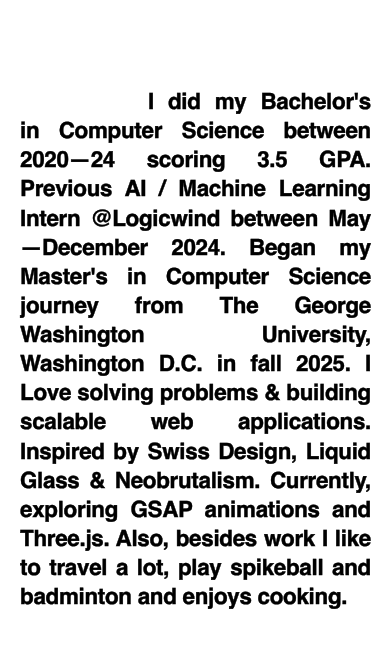
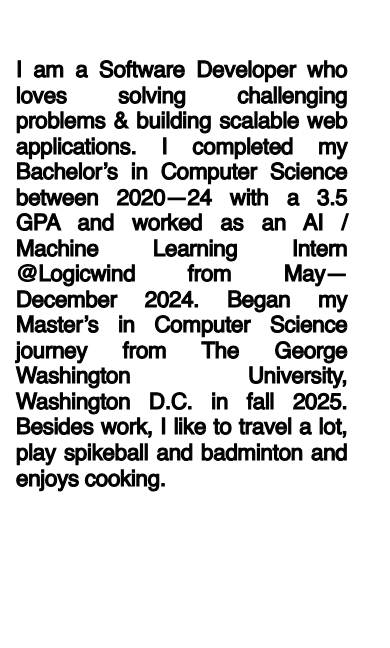
Before and after one commit to jaiminjariwala/jaiminjariwala, a React (Vite) app: page / in a window 390 px wide. Shown: the part 990-1638 px from the top of the page. Built offline with nearby package versions, Linux system fonts and the light colour scheme.

Commit message:
made significant ui changes

```diff
--- a/src/App.jsx
+++ b/src/App.jsx
@@ -40,7 +40,7 @@ function App() {
 	}, []);
 
 	return (
-		<div className="container" style={{background: 'white'}}>
+		<div className="container">
 			<Header />
 			<main>
 				<Hero />
--- a/src/components/Header/Header.css
+++ b/src/components/Header/Header.css
@@ -20,9 +20,9 @@
   /* Apple-style frosted glass effect with more blur */
   background: rgba(255, 255, 255, 0.1);
   backdrop-filter: blur(10px) saturate(10%);
-  -webkit-backdrop-filter: blur(10px) saturate(10%);
+  -webkit-backdrop-filter: blur(8px) saturate(10%);
   border-bottom: 1px solid rgba(255, 255, 255, 0.2);
-  box-shadow: 0 1px 10px rgba(0, 0, 0, 0.1);
+  box-shadow: 0 0.1px 4px rgba(0, 0, 0, 0.1);
 
   position: fixed;
   top: 0;
@@ -57,9 +57,10 @@
 }
 
 .menu-text {
-  font-size: clamp(20px, 3vw, 24px);
-  font-weight: bold;
+  font-size: clamp(24px, 3vw, 26px);
+  font-weight: normal;
   font-family: "Helvetica", sans-serif;
+  -webkit-text-stroke: 1.2px black;
   cursor: pointer;
   transition: transform 0.3s ease;
   user-select: none;
--- a/src/components/Hero/Hero.css
+++ b/src/components/Hero/Hero.css
@@ -11,16 +11,16 @@
 .hero h1 {
   font-size: clamp(2.5rem, 11vw, 12rem);
   font-weight: normal;
-  letter-spacing: clamp(-5px, -0.5vw, -9px);
+  letter-spacing: clamp(-9px, -0.9vw, -13px);
   line-height: 0.89;
-  -webkit-text-stroke: 3px black;
+  /* -webkit-text-stroke: 1px black; */
   color: black;
   margin-bottom: 2.5vh;
 }
 
 .hero p {
   max-width: 85vw;
-  font-size: clamp(1rem, 2.8vw, 2.4rem);
+  font-size: clamp(3rem, 4vw, 5rem);
   line-height: 1.04;
   letter-spacing: -0.3px;
   -webkit-text-stroke: 0.4px black;
@@ -29,7 +29,6 @@
 }
 
 .hero .introduction {
-  /* Ensure introduction section is visible */
   opacity: 1;
 }
 
@@ -50,7 +49,7 @@
   }
 
   .hero p {
-    font-size: clamp(2.8rem, 3vw, 3.2rem);
+    font-size: clamp(3rem, 4vw, 4rem);
   }
 }
 
--- a/src/components/Hero/Hero.jsx
+++ b/src/components/Hero/Hero.jsx
@@ -11,7 +11,7 @@ const Hero = () => {
 
   return (
     <div className="hero" id="hero" aria-label="Hero section">
-      <h1>Hi.<br />I’m Jaimin.</h1>
+      <h1>Welcome,<br />I’m Jaimin.</h1>
       <div ref={textRef} className="introduction">
         {/* <p className="reveal-text-container">
           Love solving problems & building scalable web applications.<br></br>
--- a/src/components/History/History.css
+++ b/src/components/History/History.css
@@ -1,31 +1,11 @@
 .history {
-  min-height: 150vh;
+  min-height: 100vh;
   padding: 0 2vw;
   font-family: "Helvetica", sans-serif;
   display: flex;
+  justify-content: center;
   flex-direction: column;
-  justify-content: flex-start;
-  align-items: flex-start;
-  box-sizing: border-box;
   background: white;
-  position: relative;
-}
-
-.history-sticky-wrapper {
-  height: 100vh;
-  width: 100%;
-  display: flex;
-  flex-direction: column;
-  justify-content: flex-end;
-  align-items: flex-start;
-  padding-bottom: 10vh;
-  transition: all 0.3s ease-out;
-}
-
-.history-sticky-wrapper.sticky-active {
-  position: sticky;
-  top: 0;
-  transition: all 0.3s ease-out;
 }
 
 .history h1 {
@@ -36,41 +16,38 @@
   -webkit-text-stroke: 3px black;
   color: black;
   margin-bottom: 2.5vh;
-  text-align: left;
+}
+
+.history p {
+  max-width: 100vw;
+  font-size: clamp(1rem, 2.8vw, 2.4rem);
+  line-height: 1.14;
+  letter-spacing: -0.3px;
+  -webkit-text-stroke: 1.2px black;
+  font-weight: normal;
+  margin-bottom: 3vh;
 }
 
 .content-and-image {
-  display: flex;
-  justify-content: flex-start;
-  align-items: flex-start;
   width: 100%;
 }
 
 .content {
-  display: flex;
-  flex-direction: column;
-  gap: 0;
-  max-width: 100%;
   width: 100%;
-  text-align: left;
 }
 
 .content p {
-  font-size: clamp(1.2rem, 2.8vw, 2.4rem);
-  line-height: 1.2;
-  letter-spacing: -0.3px;
-  -webkit-text-stroke: 0.4px black;
-  font-weight: bold;
-  margin: 0;
-  text-align: left;
-  width: 100%;
-  text-indent: clamp(12rem, 22vw, 22rem); /* First line indent */
+  font-family: "Helvetica", sans-serif;
+}
+
+.history p:last-child {
+  margin-bottom: 0;
 }
 
 /* Nest Hub (1024x600) */
 @media screen and (max-width: 1024px) and (max-height: 600px) {
   .history {
-    padding: 0 6vw;
+    padding: 0 4vw;
   }
 
   .history h1 {
@@ -79,34 +56,33 @@
     -webkit-text-stroke: 2px black;
   }
 
-  .content p {
+  .history p {
     font-size: clamp(2.8rem, 3vw, 3.2rem);
-    text-indent: clamp(3rem, 6vw, 5rem);
   }
 }
 
 /* Surface Pro 7 (912x1368) */
 @media screen and (max-width: 912px) {
   .history {
-    padding: 0 6vw;
+    padding: 0 4vw;
   }
 
   .history h1 {
     font-size: clamp(8rem, 18vw, 9rem);
     letter-spacing: -2px;
     -webkit-text-stroke: 2px black;
+    margin-bottom: 2vh;
   }
 
-  .content p {
+  .history p {
     font-size: clamp(2.8rem, 3.5vw, 3.2rem);
-    text-indent: clamp(15rem, 18vw, 18rem);
   }
 }
 
 /* iPad Air (820x1180) */
 @media screen and (max-width: 820px) {
   .history {
-    padding: 0 6vw;
+    padding: 0 4vw;
   }
 
   .history h1 {
@@ -115,44 +91,41 @@
     -webkit-text-stroke: 2px black;
   }
 
-  .content p {
+  .history p {
     font-size: clamp(2.5rem, 3vw, 2.8rem);
-    text-indent: clamp(7rem, 9vw, 9rem);
   }
 }
 
 /* iPad Mini and smaller tablets */
 @media screen and (max-width: 768px) {
   .history {
-    padding: 0 6vw;
+    padding: 0 4vw;
   }
 
   .history h1 {
     font-size: clamp(6rem, 16vw, 7rem);
+    margin-bottom: 1.4vh;
   }
 
-  .content p {
+  .history p {
     font-size: clamp(2.3rem, 2.8vw, 2.5rem);
-    text-indent: clamp(7rem, 9vw, 9rem);
   }
 }
 
 /* Large Phones */
 @media screen and (max-width: 540px) {
   .history {
-    padding: 0 6vw;
-    min-height: 80vh;
+    padding: 0 4vw;
   }
 
   .history h1 {
-    font-size: clamp(3.5rem, 12vw, 5rem);
-    margin-bottom: 4vh;
+    font-size: clamp(4.5rem, 15vw, 6rem);
+    margin-bottom: 7vh;
   }
 
-  .content p {
-    font-size: clamp(1.5rem, 4vw, 2rem);
-    line-height: 1.3;
-    text-indent: clamp(7rem, 9vw, 9rem);
+  .history p {
+    font-size: clamp(1.5rem, 2.2vw, 2rem);
+    margin-bottom: 2vh;
     text-align: justify;
   }
 }
@@ -160,19 +133,18 @@
 /* Medium Phones */
 @media screen and (max-width: 430px) {
   .history {
-    padding: 0 5vw;
-    min-height: 80vh;
+    padding: 0 4vw;
   }
 
   .history h1 {
-    font-size: clamp(2.8rem, 15vw, 4rem);
-    margin-bottom: 3vh;
+    font-size: clamp(3.8rem, 18vw, 5rem);
+    margin-bottom: 2vh;
   }
 
-  .content p {
-    font-size: clamp(1.4rem, 4.5vw, 1.8rem);
-    line-height: 1.3;
-    text-indent: clamp(8rem, 10vw, 10rem);
+  .history p {
+    font-size: clamp(1.4rem, 1.8vw, 1.7rem);
+    max-width: 85vw;
+    margin-bottom: 2vh;
     text-align: justify;
   }
 }
@@ -180,19 +152,16 @@
 /* Small Phones */
 @media screen and (max-width: 375px) {
   .history {
-    padding: 0 5vw;
-    min-height: 80vh;
+    padding: 0 4vw;
   }
 
   .history h1 {
-    font-size: clamp(2.5rem, 14vw, 3rem);
-    margin-bottom: 3vh;
+    font-size: clamp(3.5rem, 17vw, 4rem);
   }
 
-  .content p {
-    font-size: clamp(1.3rem, 4.2vw, 1.6rem);
-    line-height: 1.3;
-    text-indent: clamp(7rem, 9vw, 9rem);
+  .history p {
+    font-size: clamp(1.3rem, 1.6vw, 1.5rem);
+    margin-bottom: 2vh;
     text-align: justify;
   }
 }
--- a/src/components/History/History.jsx
+++ b/src/components/History/History.jsx
@@ -1,47 +1,16 @@
 import './History.css';
 import { useScrollReveal } from '../../hooks/useScrollReveal';
-import { useEffect, useState, useRef } from 'react';
 
 const History = () => {
     const textRef = useScrollReveal();
-    const [isSticky, setIsSticky] = useState(false);
-    const sectionRef = useRef(null);
-    const lastScrollY = useRef(0);
-
-    useEffect(() => {
-        const handleScroll = () => {
-            if (!sectionRef.current) return;
-
-            const currentScrollY = window.scrollY;
-            const scrollingDown = currentScrollY > lastScrollY.current;
-            const rect = sectionRef.current.getBoundingClientRect();
-            const sectionTop = rect.top + currentScrollY;
-            const sectionBottom = sectionTop + rect.height;
-
-            // Only enable sticky when scrolling down and within the section
-            if (scrollingDown && currentScrollY >= sectionTop && currentScrollY < sectionBottom) {
-                setIsSticky(true);
-            } else if (!scrollingDown) {
-                // Disable sticky when scrolling up
-                setIsSticky(false);
-            }
-
-            lastScrollY.current = currentScrollY;
-        };
-
-        window.addEventListener('scroll', handleScroll, { passive: true });
-        return () => window.removeEventListener('scroll', handleScroll);
-    }, []);
 
     return (
-        <div className="history" id="history" ref={sectionRef}>
-            <div className={`history-sticky-wrapper ${isSticky ? 'sticky-active' : ''}`}>
-                <div className='content-and-image'>
-                    <div ref={textRef} className="content">
-                        <p className='reveal-text-container'>
-                            I did my Bachelor's in Computer Science between 2020—24 scoring 3.5 GPA. Previous AI / Machine Learning Intern @Logicwind between May—December 2024. Began my Master's in Computer Science journey from The George Washington University, Washington D.C. in fall 2025. I Love solving problems & building scalable web applications. Inspired by Swiss Design, Liquid Glass & Neobrutalism. Currently, exploring GSAP animations and Three.js. Also, besides work I like to travel a lot, play spikeball and badminton and enjoys cooking.
-                        </p>
-                    </div>
+        <div className="history" id="history">
+            <div className='content-and-image'>
+                <div ref={textRef} className="content">
+                    <p className='reveal-text-container'>
+                        I am a Software Developer who loves solving challenging problems & building scalable web applications. I completed my Bachelor’s in Computer Science between 2020—24 with a 3.5 GPA and worked as an AI / Machine Learning Intern @Logicwind from May—December 2024. Began my Master’s in Computer Science journey from The George Washington University, Washington D.C. in fall 2025. Besides work, I like to travel a lot, play spikeball and badminton and enjoys cooking.
+                    </p>
                 </div>
             </div>
         </div>
--- a/src/components/Philosophy/Philosophy.css
+++ b/src/components/Philosophy/Philosophy.css
@@ -14,7 +14,7 @@
   font-weight: normal;
   letter-spacing: clamp(-5px, -0.5vw, -9px);
   line-height: 0.89;
-  -webkit-text-stroke: 3px black;
+  /* -webkit-text-stroke: 1px black; */
   color: black;
   text-align: left;
   margin: 0;
--- a/src/styles/fonts.css
+++ b/src/styles/fonts.css
@@ -17,7 +17,7 @@
     src: url('/src/assets/fonts/Helvetica-Bold/Helvetica-Bold.woff2') format('woff2'),
          url('/src/assets/fonts/Helvetica-Bold/Helvetica-Bold.woff') format('woff'),
          url('/src/assets/fonts/Helvetica-Bold/Helvetica-Bold.ttf') format('truetype');
-    font-weight: 700;
+    font-weight: bold;
     font-style: normal;
     font-display: swap;
 }
--- a/src/styles/globals.css
+++ b/src/styles/globals.css
@@ -17,6 +17,7 @@ body {
   margin: 0 auto;
   width: 100%;
   position: relative;
+  background: white;
 }
 
 main {
```
